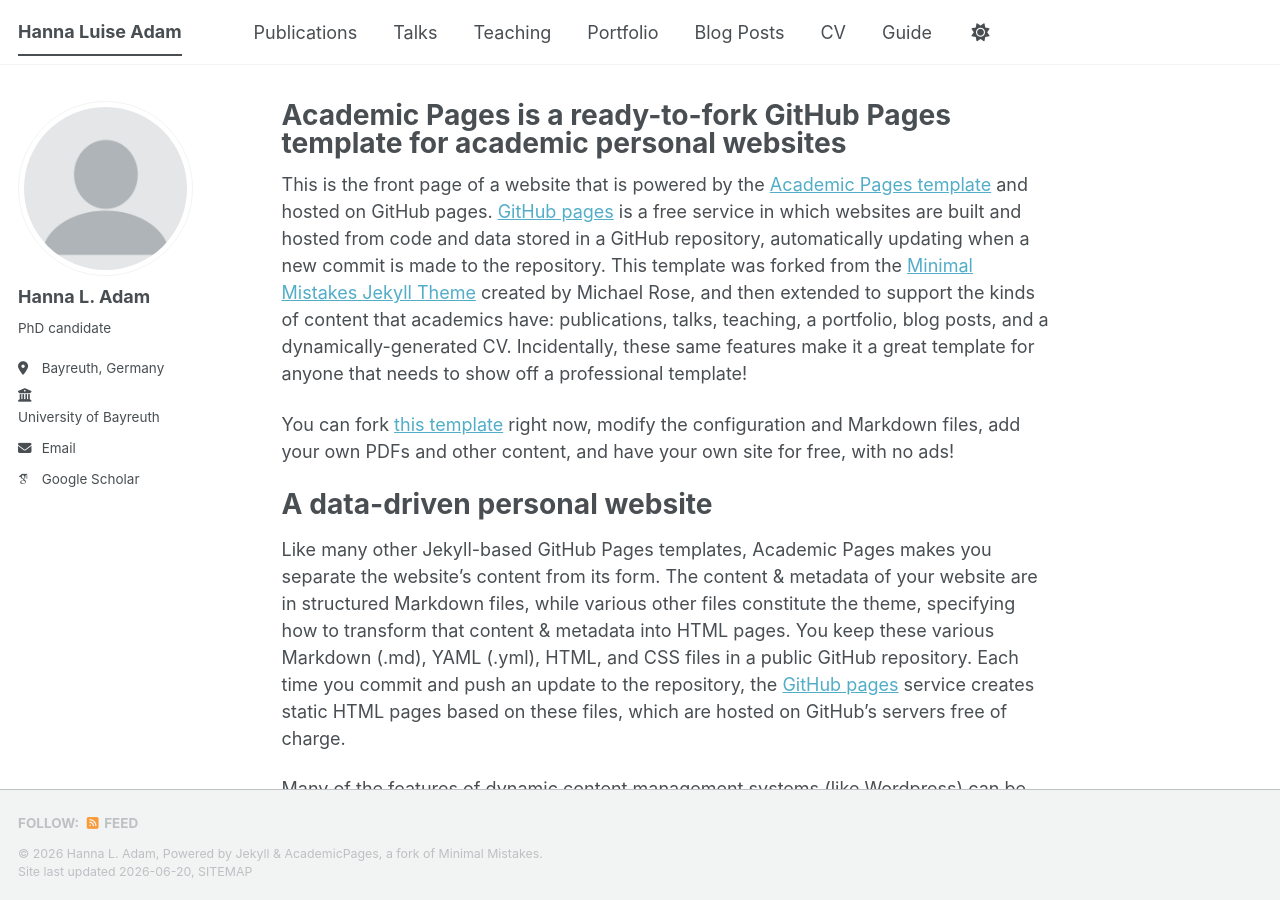
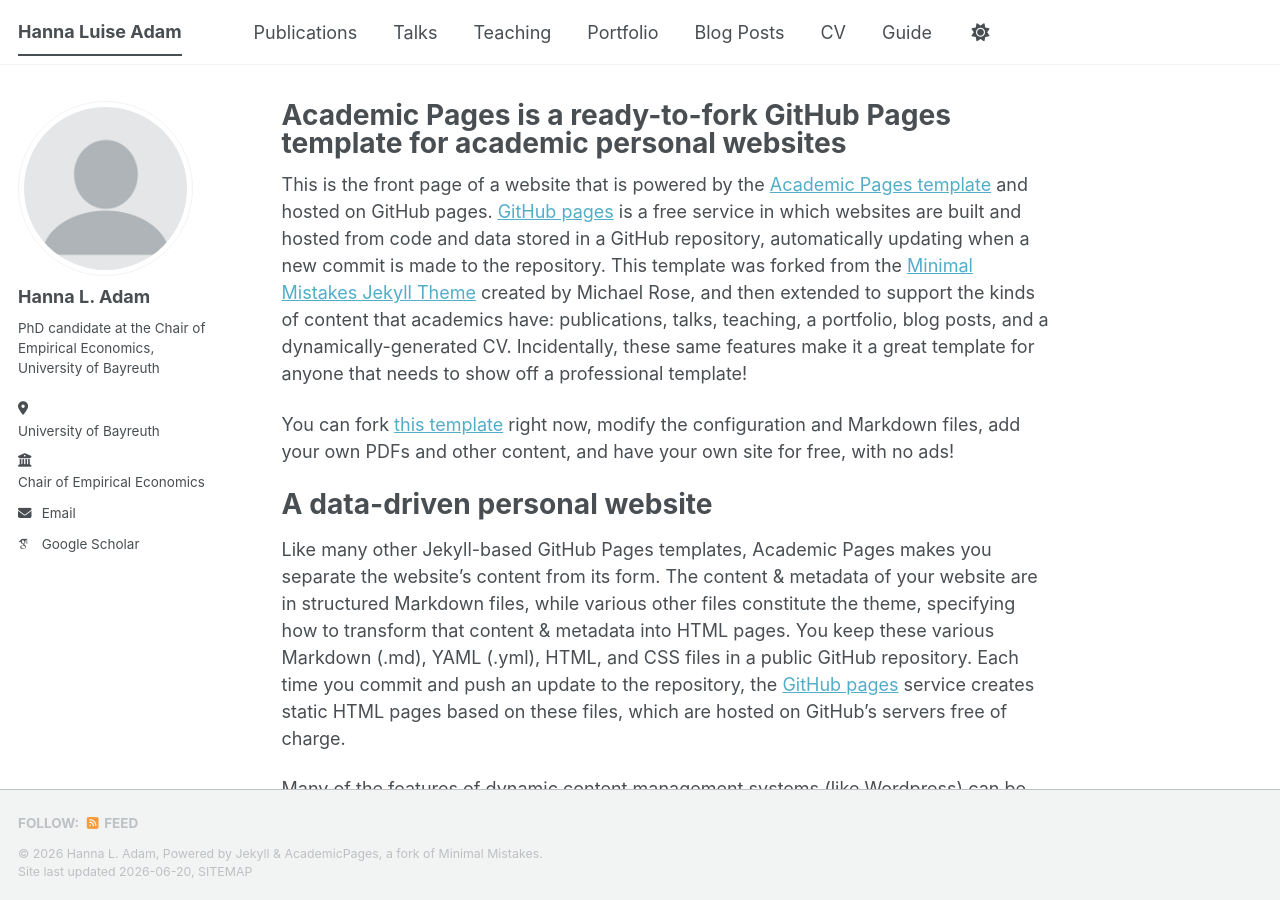
Before and after one commit to hanna-l-adam/hanna-l-adam.github.io, a Jekyll site: the page built from _pages/about.md, in a window 1280 px wide and 900 px high. Built offline with Jekyll 4.4.1, drawn with Linux system fonts in a browser that asks for light colours; some web fonts are replaced; a script bundle is joined from its source files by our own code; library files that are not in the unit come from our copies.

Commit message:
Update _config.yml

```diff
--- a/_config.yml
+++ b/_config.yml
@@ -26,10 +26,12 @@ author:
   avatar           : "profile.png"
   name             : "Hanna L. Adam"
   pronouns         : # example: "she/her"
-  bio              : "PhD candidate"
-  location         : "Bayreuth, Germany"
+  bio              : "PhD candidate at the Chair of Empirical Economics, University of Bayreuth"
+  #location         : "Bayreuth, Germany"
   #employer         : "University of Bayreuth"
-  employer         : '<a href="https://www.uni-bayreuth.de" target="_blank">University of Bayreuth</a>'
+  location         : '<a href="https://www.uni-bayreuth.de/en" target="_blank">University of Bayreuth</a>'
+  # (puts link behind University of Bayreuth and opens in new tab)
+  employer         : '<a href="https://www.ewf.uni-bayreuth.de/en/" target="_blank">Chair of Empirical Economics</a>'
   uri              : # URL
   email            : "hanna.adam@uni-bayreuth.de"
 
```
